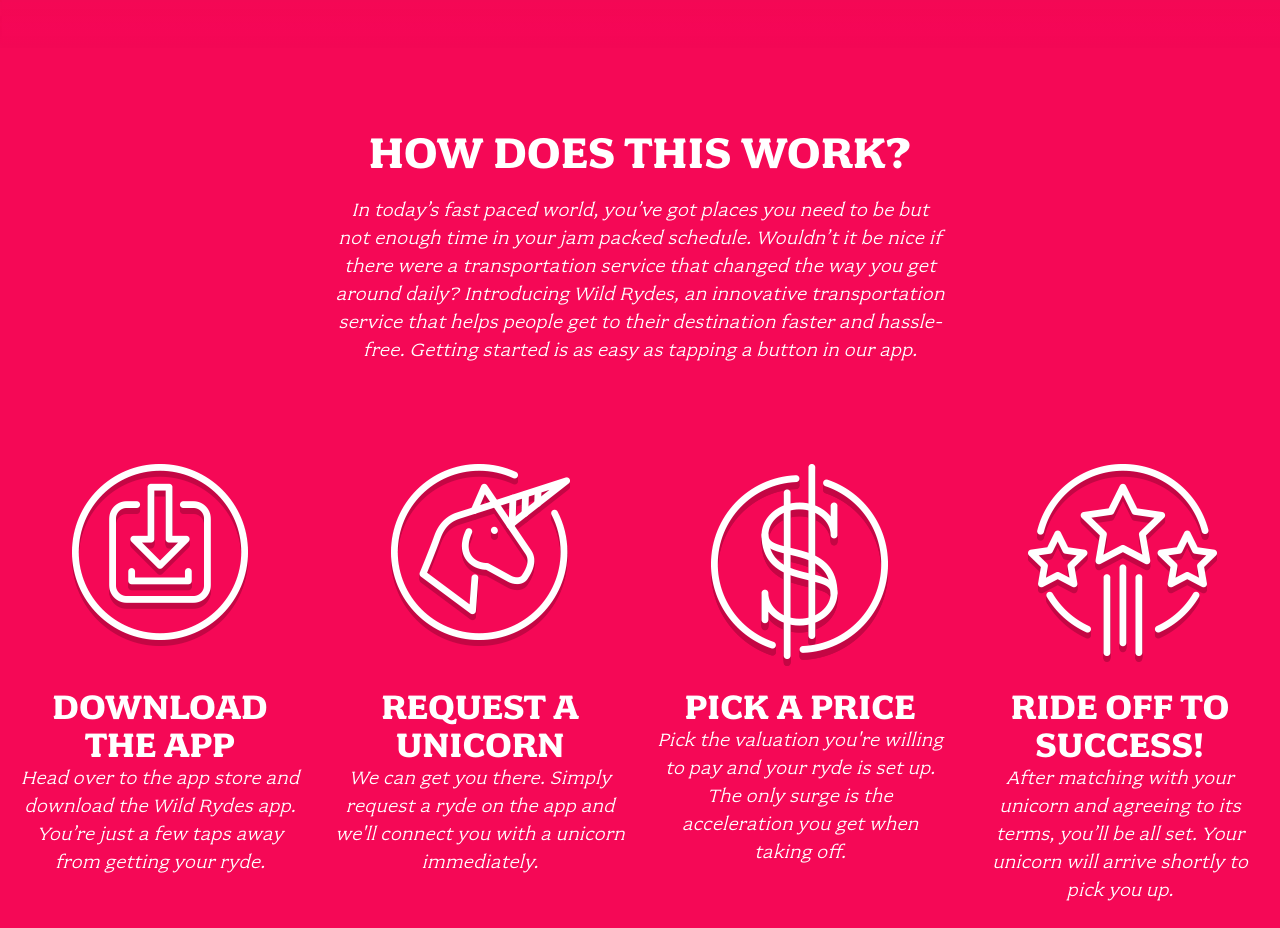
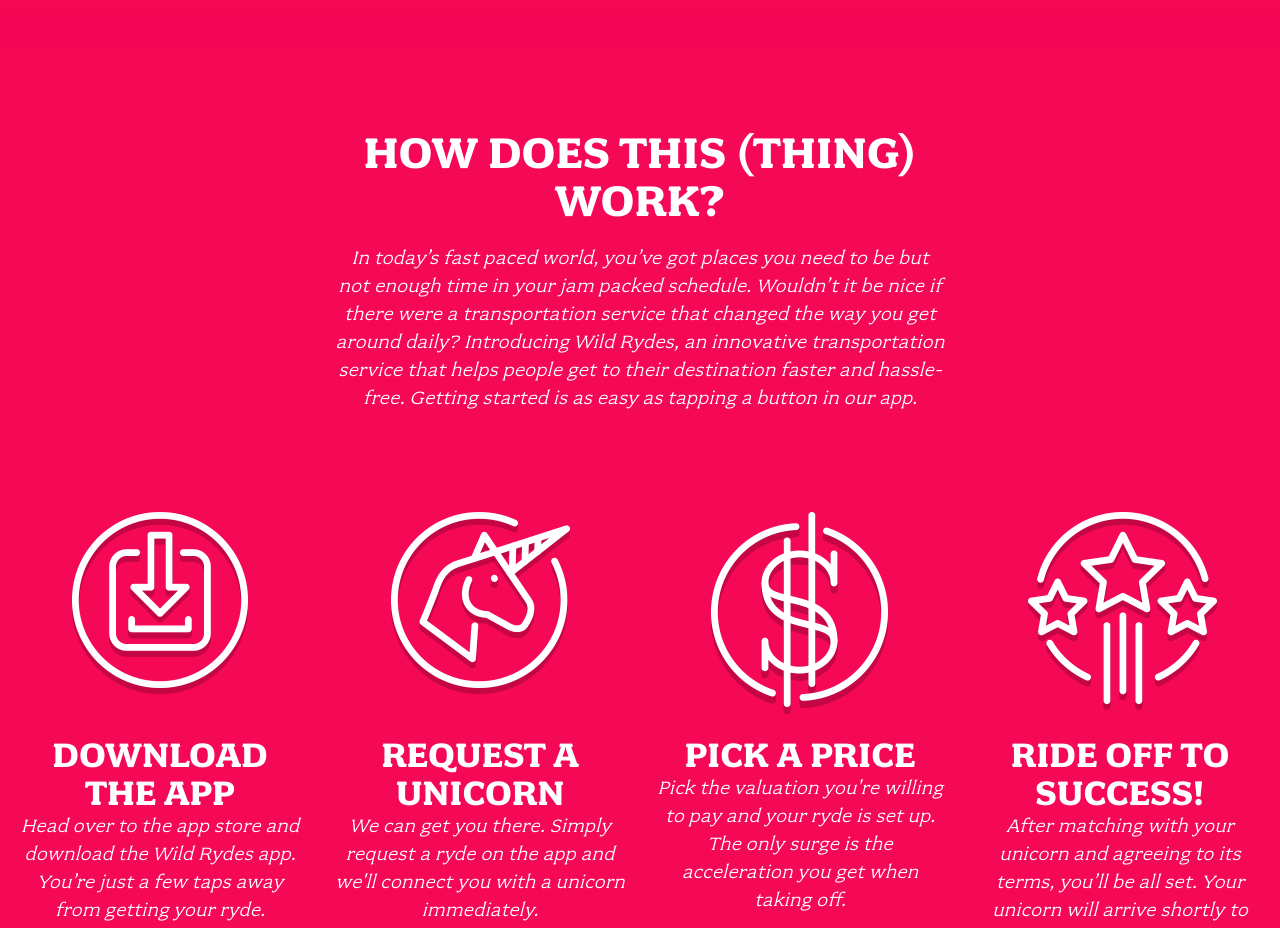
Before and after one commit to osmund7375/wildrydes-site, a plain HTML site: page index.html in a window 1280 px wide. Shown: the part 900-1828 px from the top of the page. Drawn offline with Linux system fonts and the light colour scheme.

Commit message:
Update index.html

```diff
--- a/index.html
+++ b/index.html
@@ -30,7 +30,7 @@
 
   <section class="home-about">
     <div class="row column large-9 xlarge-6 xxlarge-4">
-      <h2 class="section-title">How Does This Work?</h2>
+      <h2 class="section-title">How Does This (THING) Work?</h2>
       <p class="content">
         In today’s fast paced world, you’ve got places you need to be but not enough time in your jam packed schedule. Wouldn’t it be nice if there were a transportation service that changed the way you get around daily? Introducing Wild Rydes, an innovative transportation service that helps people get to their destination faster and hassle-free. Getting started is as easy as tapping a button in our app.
       </p>
```
